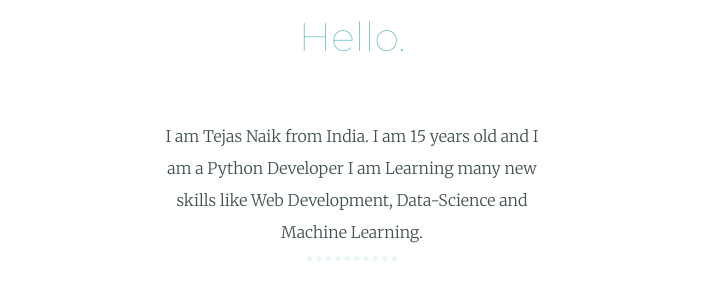
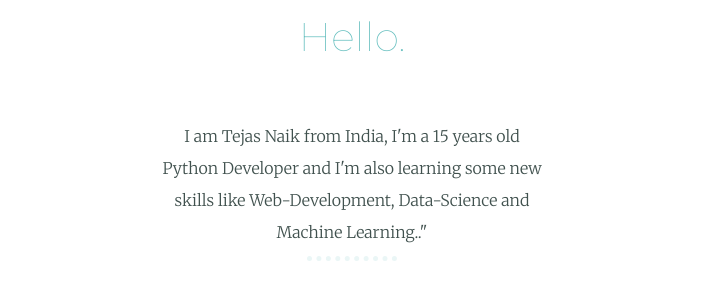
Before and after one commit to RNTejas/profile2, a plain HTML site: page index.html in a window 1280 px wide. Shown: the part 1300-1591 px from the top of the page, without its empty margins (288-991 px from the left). Drawn offline with Linux system fonts and the light colour scheme.

Commit message:
Update index.html

```diff
--- a/index.html
+++ b/index.html
@@ -26,8 +26,7 @@
         <img class='profile-image' src="images/tejas.png" alt="Tejas profile Picture" />
         <h2>Hello.</h2>
         <p class='skill-desc'>
-          I am Tejas Naik from India. I am 15 years old and I am a Python Developer
-            I am Learning many new skills like Web Development, Data-Science and Machine Learning.
+          I am Tejas Naik from India, I'm a 15 years old Python Developer and I'm also learning some new skills like Web-Development, Data-Science and Machine Learning.."
         </p>
       </div>
       <hr />
```
